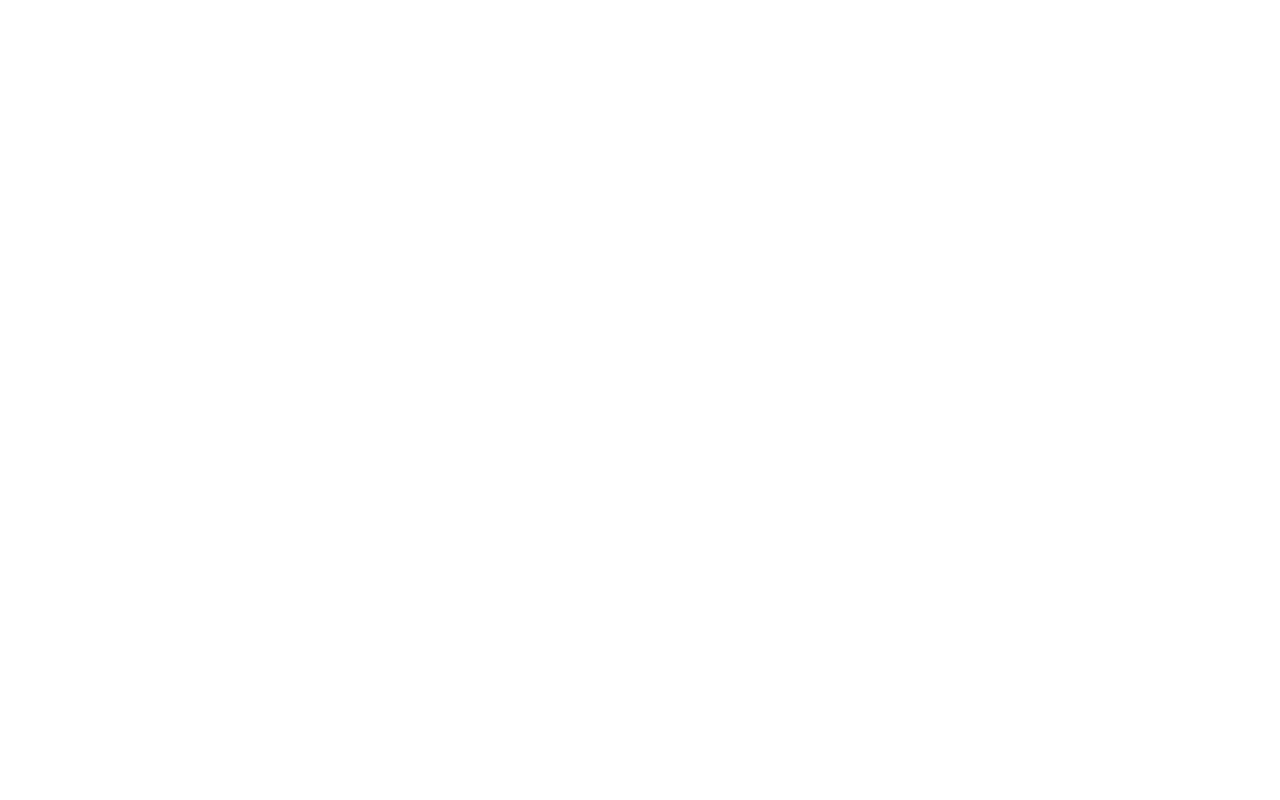
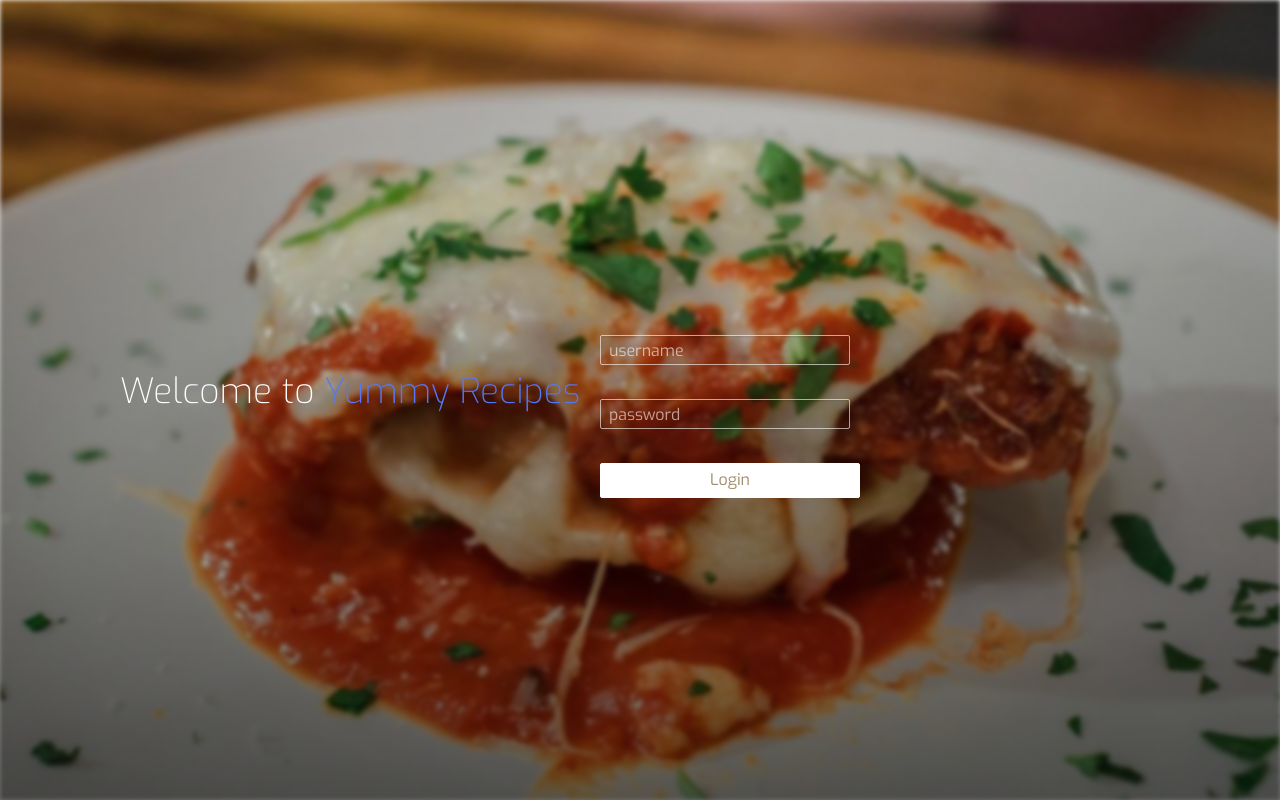
Before and after one commit to frankip/yummy-recipes, a plain HTML site: page designs/UI/sign-in.html in a window 1280 px wide. Drawn offline with nearby package versions, Linux system fonts and the light colour scheme.

Commit message:
[Feature #151847590] Add and style login page

```diff
--- /dev/null
+++ b/designs/UI/css/app.css
@@ -0,0 +1,137 @@
+@import url(https://fonts.googleapis.com/css?family=Exo:100,200,400);
+@import url(https://fonts.googleapis.com/css?family=Source+Sans+Pro:700,400,300);
+body {
+    margin: 0;
+    padding: 0;
+    background: #fff;
+    color: #fff;
+    font-family: Arial;
+    font-size: 12px;
+}
+
+.body {
+    position: absolute;
+    top: 0;
+    left: 0;
+    right: 0;
+    bottom: 0;
+    */ max-width: 100vw;
+    max-height: 100vh;
+    /*    background-image: url(http://ginva.com/wp-content/uploads/2012/07/city-skyline-wallpapers-008.jpg);*/
+    background-image: url(food-compressor.jpg);
+    background-size: cover;
+    background-position: center;
+    background-repeat: no-repeat;
+    -webkit-filter: blur(2px);
+    z-index: 0;
+}
+
+.grad {
+    position: absolute;
+    top: 0;
+    left: 0;
+    right: 0;
+    bottom: 0;
+    max-width: 100vw;
+    max-height: 100vh;
+    background: -webkit-gradient( linear, left top, left bottom, color-stop(0%, rgba(0, 0, 0, 0)), color-stop(100%, rgba(0, 0, 0, 0.78)));
+    /* Chrome,Safari4+ */
+    z-index: 1;
+    opacity: 0.7;
+}
+
+.header {
+    position: absolute;
+    top: calc(50% - 35px);
+    left: calc(25% - 200px);
+    z-index: 2;
+}
+
+.header div {
+    float: left;
+    color: #fff;
+    font-family: "Exo", sans-serif;
+    font-size: 35px;
+    font-weight: 200;
+}
+
+.header div span {
+    color: #5379fa !important;
+}
+
+.login {
+    position: absolute;
+    top: calc(50% - 75px);
+    left: calc(50% - 50px);
+    height: 150px;
+    width: 350px;
+    padding: 10px;
+    z-index: 2;
+}
+
+.login input[type="text"] {
+    width: 250px;
+    height: 30px;
+    background: transparent;
+    border: 1px solid rgba(255, 255, 255, 0.6);
+    border-radius: 2px;
+    color: #fff;
+    font-family: "Exo", sans-serif;
+    font-size: 16px;
+    font-weight: 400;
+}
+
+.login input[type="password"] {
+    width: 250px;
+    height: 30px;
+    background: transparent;
+    border: 1px solid rgba(255, 255, 255, 0.6);
+    border-radius: 2px;
+    color: #fff;
+    font-family: "Exo", sans-serif;
+    font-size: 16px;
+    font-weight: 400;
+}
+
+.login input[type="button"] {
+    width: 260px;
+    height: 35px;
+    background: #fff;
+    border: 1px solid #fff;
+    cursor: pointer;
+    border-radius: 2px;
+    color: #a18d6c;
+    font-family: "Exo", sans-serif;
+    font-size: 16px;
+    font-weight: 400;
+}
+
+.login input[type="button"]:hover {
+    opacity: 0.8;
+}
+
+.login input[type="button"]:active {
+    opacity: 0.6;
+}
+
+.login input[type="text"]:focus {
+    outline: none;
+    border: 1px solid rgba(255, 255, 255, 0.9);
+}
+
+.login input[type="password"]:focus {
+    outline: none;
+    border: 1px solid rgba(255, 255, 255, 0.9);
+}
+
+.login input[type="button"]:focus {
+    outline: none;
+}
+
+::-webkit-input-placeholder {
+    color: rgba(255, 255, 255, 0.6);
+}
+
+::-moz-input-placeholder {
+    color: rgba(255, 255, 255, 0.6);
+}
--- a/designs/UI/sign-in.html
+++ b/designs/UI/sign-in.html
@@ -1,12 +1,27 @@
 <!DOCTYPE html>
 <html lang="en">
+
 <head>
     <meta charset="UTF-8">
     <meta name="viewport" content="width=device-width, initial-scale=1.0">
     <meta http-equiv="X-UA-Compatible" content="ie=edge">
-    <title>Document</title>
-</head>
+    <title>Sign In</title>
+    <link rel="stylesheet" href="https://cdn.jsdelivr.net/foundation/6.2.4/foundation.min.css">
+    <link rel="stylesheet" type="text/css" href="css/app.css"> </head>
+
 <body>
+    <div class="body"></div>
+    <div class="grad"></div>
+    <div class="header">
+        <div>Welcome to <span>Yummy Recipes</span></div>
+    </div>
+    <br>
+    <div class="login">
+        <input type="text" placeholder="username" name="user">
+        <br>
+        <input type="password" placeholder="password" name="password">
+        <br>
+        <input type="button" value="Login"> </div>
+</body>
 
-</body>
 </html>
```
Also changed, not shown: designs/UI/css/food-compressor.jpg (added).
